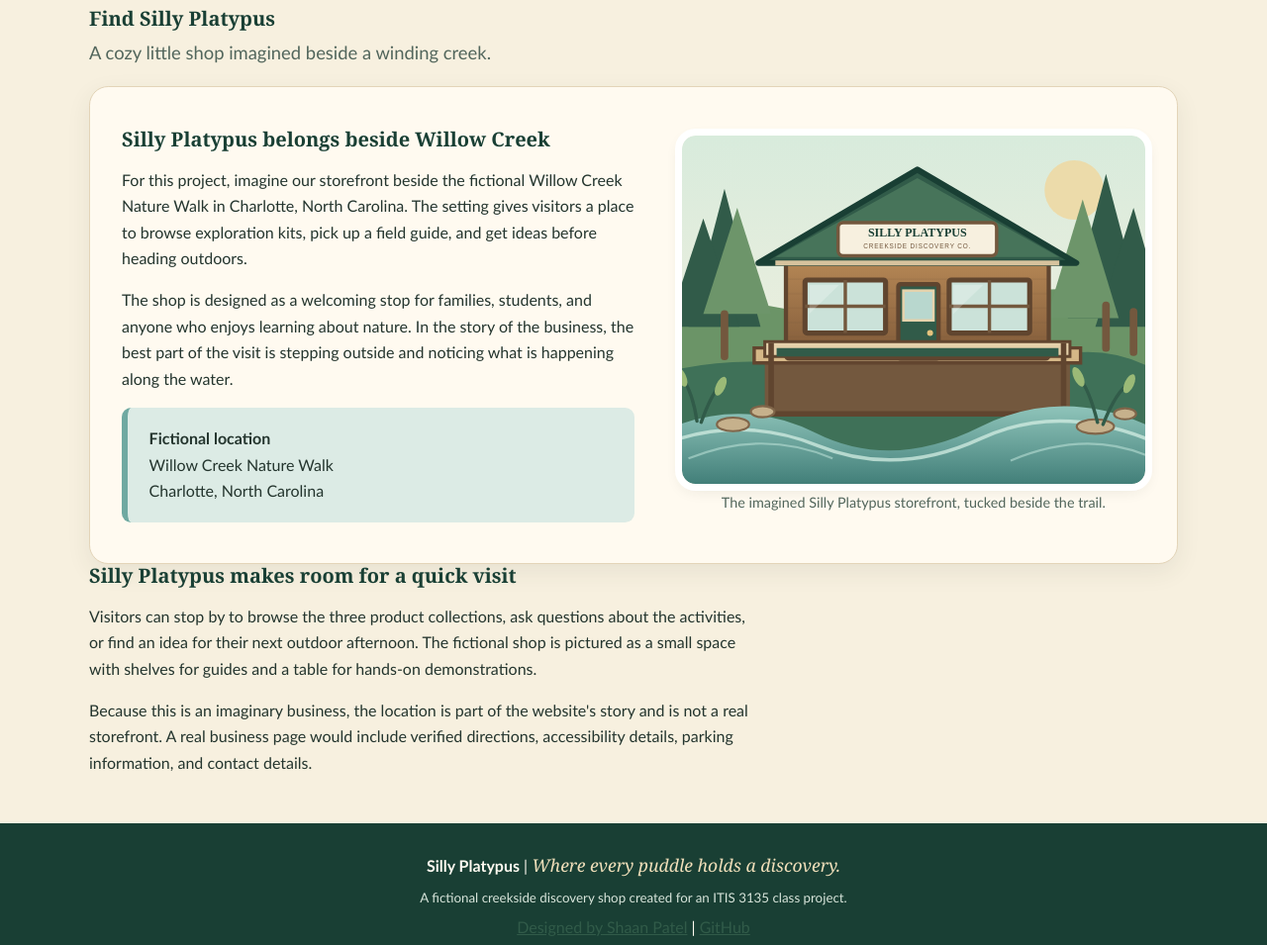
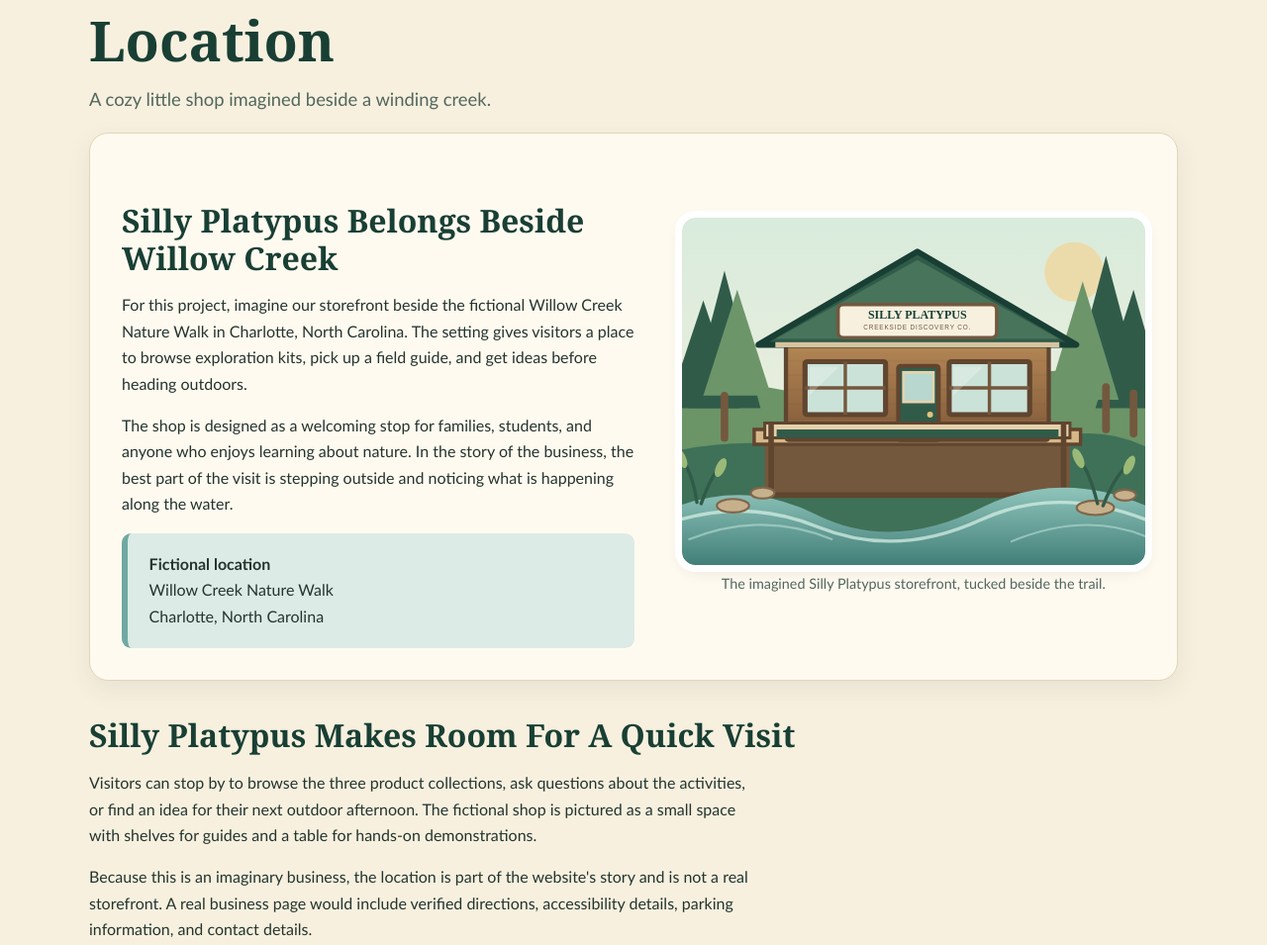
Before and after one commit to Shaan-L-P/shaan-l-p.github.io, a plain HTML site: page itis3135/sillyplatypus/location.html in a window 1280 px wide. Shown: the part 280-1235 px from the top of the page at 99% size. Drawn offline with Linux system fonts and the light colour scheme.

Commit message:
Align Silly Platypus headings and shared components

```diff
--- a/itis3135/sillyplatypus/location.html
+++ b/itis3135/sillyplatypus/location.html
@@ -4,7 +4,7 @@
 <meta charset="UTF-8">
     <meta name="viewport" content="width=device-width, initial-scale=1.0">
     <meta name="description" content="Visit the fictional creekside home of Silly Platypus, imagined beside Willow Creek Nature Walk.">
-    <title>Silly Platypus Creekside Discovery Co. | Find Silly Platypus</title>
+    <title>Silly Platypus Creekside Discovery Co. | Location</title>
     <link rel="icon" href="images/favicon.svg" type="image/svg+xml">
     <link rel="shortcut icon" href="images/favicon.svg" type="image/svg+xml">
     <link rel="stylesheet" href="styles/default.css">
@@ -13,15 +13,17 @@
 </head>
 <body>
     <a class="skip-link" href="#main-content">Skip to main content</a>
+    <!-- The component placeholder loads the shared header; div is used to insert the reusable header markup. -->
     <div data-include="components/header.html"></div>
 
+    <!-- The main-content id supports the skip link; feature and intro classes style the page layout and lead paragraph. -->
     <main id="main-content">
-        <h4>Find Silly Platypus</h4>
+        <h2>Location</h2>
 
         <p class="intro">A cozy little shop imagined beside a winding creek.</p>
         <section class="feature">
             <div>
-                <h4>Silly Platypus belongs beside Willow Creek</h4>
+                <h3>Silly Platypus Belongs Beside Willow Creek</h3>
                 <p>For this project, imagine our storefront beside the fictional Willow Creek Nature Walk in Charlotte, North Carolina. The setting gives visitors a place to browse exploration kits, pick up a field guide, and get ideas before heading outdoors.</p>
                 <p>The shop is designed as a welcoming stop for families, students, and anyone who enjoys learning about nature. In the story of the business, the best part of the visit is stepping outside and noticing what is happening along the water.</p>
                 <div class="info-panel">
@@ -36,12 +38,13 @@
             </figure>
         </section>
         <section>
-            <h4>Silly Platypus makes room for a quick visit</h4>
+            <h3>Silly Platypus Makes Room For A Quick Visit</h3>
             <p>Visitors can stop by to browse the three product collections, ask questions about the activities, or find an idea for their next outdoor afternoon. The fictional shop is pictured as a small space with shelves for guides and a table for hands-on demonstrations.</p>
             <p>Because this is an imaginary business, the location is part of the website's story and is not a real storefront. A real business page would include verified directions, accessibility details, parking information, and contact details.</p>
         </section>
     </main>
 
+    <!-- The component placeholder loads the shared footer; div is used to insert the reusable footer markup. -->
     <div data-include="components/footer.html"></div>
     <script src="https://divonbriesen.github.io/teaching/tools/standards-check.js" defer></script>
 </body>
```
